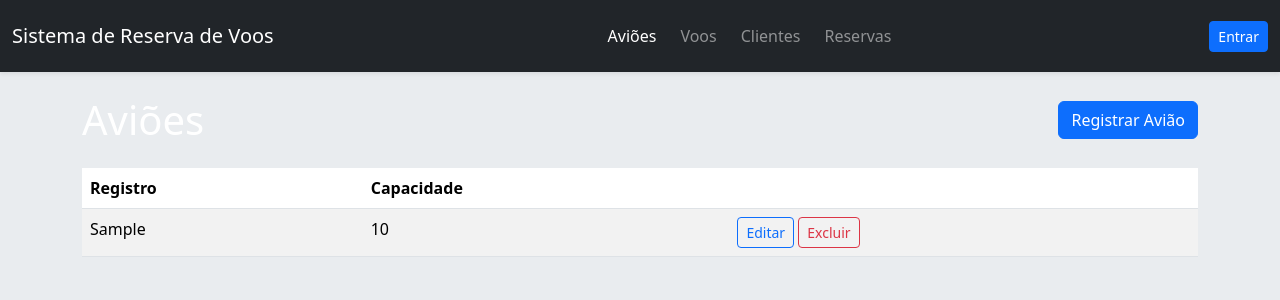
After one commit to gustavo-cigaran/flight-reservation-system, a Django app: page /airplanes/ in a window 1280 px wide. The commit adds this page. Shown: the top 300 px of the page. Run offline with Django 5.2, Linux system fonts and the light colour scheme; tables that the repository leaves empty hold one stand-in row (values such as "Sample post").

Commit message:
feat(airplanes): add airplane_list template, view and route

```diff
--- /dev/null
+++ b/flight_reservation/core/templates/airplane_list.html
@@ -0,0 +1,35 @@
+{% extends 'base.html' %}
+
+{% block title %}Aviões{% endblock %}
+
+{% block content %}
+    <div class="d-flex justify-content-between align-items-center mb-4">
+        <h1 class="mb-0">Aviões</h1>
+        <a href="/airplanes/register/" class="btn btn-primary">Registrar Avião</a>
+    </div>
+    {% if airplanes %}
+        <table class="table table-striped">
+            <thead>
+                <tr>
+                    <th>Registro</th>
+                    <th>Capacidade</th>
+                    <th></th>
+                </tr>
+            </thead>
+            <tbody>
+                {% for airplane in airplanes %}
+                <tr>
+                    <td>{{ airplane.identifier }}</td>
+                    <td>{{ airplane.capacity }}</td>
+                    <td>
+                        <a href="/airplanes/edit/{{ airplane.id }}/" class="btn btn-sm btn-outline-primary">Editar</a>
+                        <a href="/airplanes/delete/{{ airplane.id }}/" class="btn btn-sm btn-outline-danger">Excluir</a>
+                    </td>
+                </tr>
+                {% endfor %}
+            </tbody>
+        </table>
+    {% else %}
+        <p class="text-muted">Nenhum avião registrado.</p>
+    {% endif %}
+{% endblock %}
--- a/flight_reservation/core/templates/base.html
+++ b/flight_reservation/core/templates/base.html
@@ -20,6 +20,7 @@
             </button>
             <div class="collapse navbar-collapse" id="mainNavbar">
                 <div class="navbar-nav mx-auto gap-2">
+                    <a class="nav-link {% if request.path == '/airplanes/' %}active text-white{% else %} text-white-50 link-light {% endif %}" href="/airplanes/">Aviões</a>
                     <a class="nav-link {% if request.path == '/flights/' %}active text-white{% else %} text-white-50 link-light {% endif %}" href="/flights/">Voos</a>
                     <a class="nav-link {% if request.path == '/customers/' %}active{% else %} text-white-50 link-light {% endif %}" href="/customers/">Clientes</a>
                     <a class="nav-link {% if request.path == '/reserve/' %}active{% else %} text-white-50 link-light {% endif %}" href="/reserve/">Reservas</a>
--- a/flight_reservation/core/views.py
+++ b/flight_reservation/core/views.py
@@ -1,7 +1,7 @@
 from django.shortcuts import render, redirect, get_object_or_404
 from django.contrib.auth.decorators import login_required
 from .forms import ReservationForm, AirplaneForm
-from .models import Flight, Customer, Reservation
+from .models import Flight, Customer, Reservation, Airplane
 
 @login_required
 def airplane_registration(request):
@@ -14,6 +14,10 @@ def airplane_registration(request):
         form = AirplaneForm()
 
     return render(request, 'airplane_registration.html', {'form': form})
+
+def airplane_list(request):
+    airplanes = Airplane.objects.all()
+    return render(request, 'airplane_list.html', {'airplanes': airplanes})
 
 def flight_list(request):
     flights = Flight.objects.all()
--- a/flight_reservation/flight_reservation/urls.py
+++ b/flight_reservation/flight_reservation/urls.py
@@ -2,11 +2,12 @@ from django.contrib import admin
 from django.contrib.auth import views as auth_views
 from django.urls import path
 from core.forms import LoginForm
-from core.views import airplane_registration, flight_list, create_reservation, edit_reservation, delete_reservation, customer_list, show_flight_reservation
+from core.views import *
 
 urlpatterns = [
     path('', auth_views.LoginView.as_view(authentication_form=LoginForm), name='login'),
     path('admin/', admin.site.urls),
+    path('airplanes/', airplane_list),
     path('airplanes/register/', airplane_registration),
     path('flights/', flight_list, name='flight_list'),
     path('reserve/', create_reservation),
```
